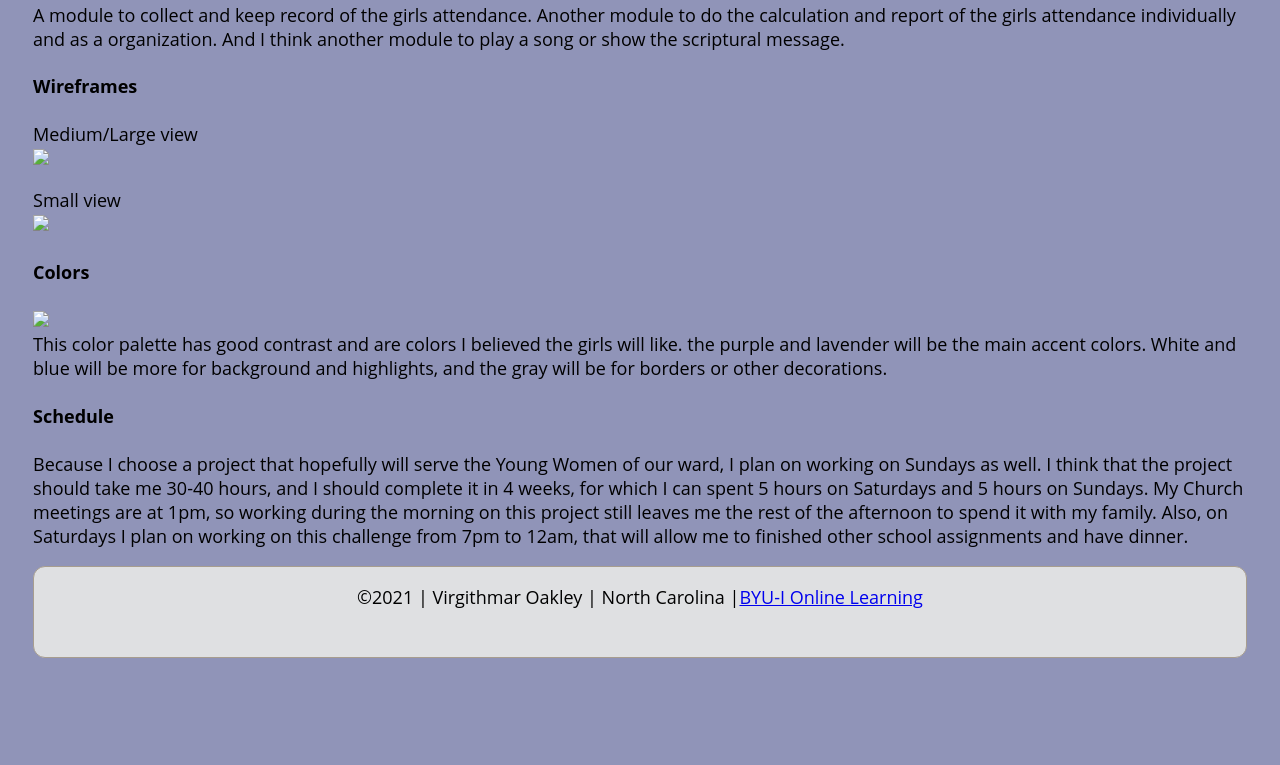
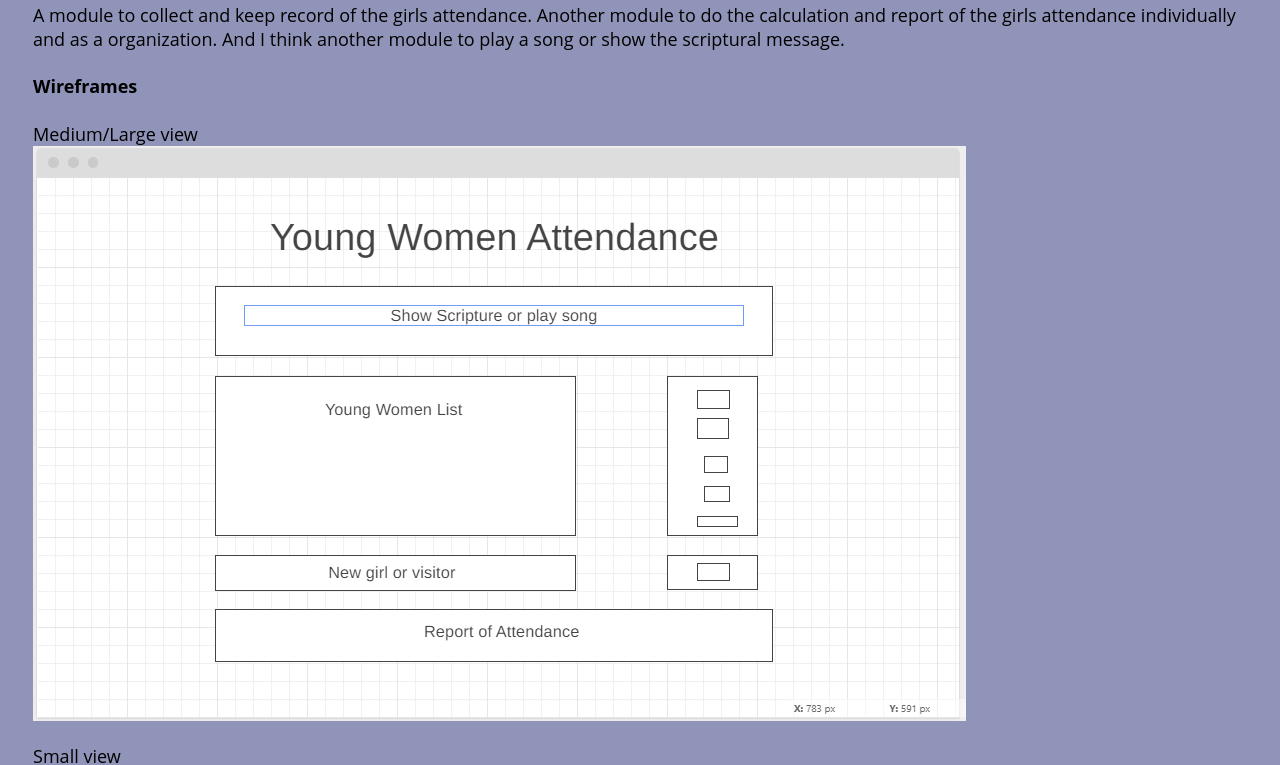
Before and after one commit to Oakleyvirgi/wdd330, a plain HTML site: page Week9/proposal.html in a window 1280 px wide. Shown: the part 630-1395 px from the top of the page. Before the commit the page ends 1301 px from the top, so only its background shows below. Drawn offline with Linux system fonts and the light colour scheme; the site is published under a folder, as on GitHub Pages, so addresses that start at the root find nothing.

Commit message:
showing pages on github

```diff
--- a/Week9/proposal.html
+++ b/Week9/proposal.html
@@ -41,10 +41,10 @@
             show the scriptural message.
         </p>
         <h4>Wireframes</h4>
-        <p>Medium/Large view<br><img src="/Week9/images/large.PNG"></p>
-        <p>Small view<br><img src="/Week9/images/small.PNG"></p>
+        <p>Medium/Large view<br><img src="images/large.PNG"></p>
+        <p>Small view<br><img src="images/small.PNG"></p>
         <h4>Colors</h4>
-        <p><img src="/Week9/images/color palette.PNG" width="400px"><br>
+        <p><img src="images/color palette.PNG" width="400px"><br>
         This color palette has good contrast and are colors I believed the girls will like. the purple and lavender will be the main accent colors. White and blue will be more for background and highlights, and the gray will be for borders or other decorations.</p>
         <h4>Schedule</h4>
         <p>Because I choose a project that hopefully will serve the Young Women of our ward, I plan on working on Sundays as well. I think that the project should take me 30-40 hours, and I should complete it in 4 weeks, for which I can spent 5 hours on Saturdays and 5 hours on Sundays. My Church meetings are at 1pm, so working during the morning on this project still leaves me the rest of the afternoon to spend it with my family. Also, on Saturdays I plan on working on this challenge from 7pm to 12am, that will allow me to finished other school assignments and have dinner.</p>
```
